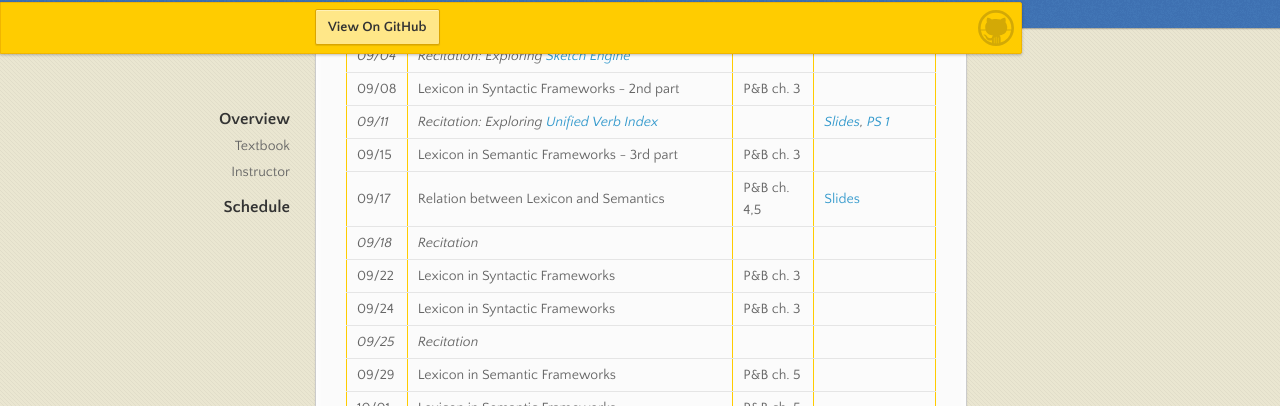
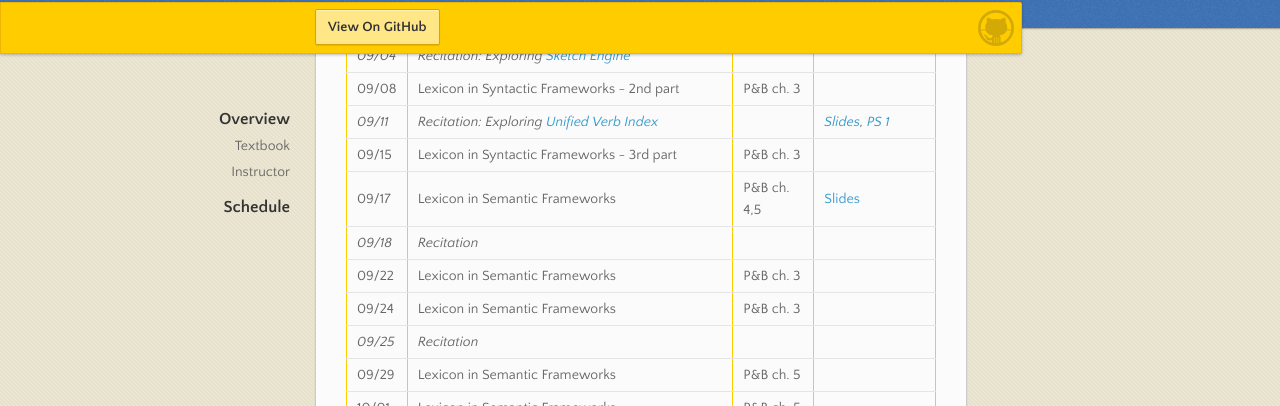
Before and after one commit to the-lexicon-2020/the-lexicon-2020.github.io, a Jekyll site: the page built from _pages/index.markdown, in a window 1280 px wide and 900 px high, scrolled down 967 px. Shown: the part 113-519 px from the top of the window. Built offline with Jekyll 4.4.1, drawn with Linux system fonts in a browser that asks for light colours; our own code applies the rules of GitHub Pages for plain Markdown files.

Commit message:
fix mistakes

```diff
--- a/_pages/index.markdown
+++ b/_pages/index.markdown
@@ -35,11 +35,11 @@ Professor [James Pustejovsky](mailto:jamesp@brandeis.edu)
 *09/04* | *Recitation: Exploring [Sketch Engine](https://www.sketchengine.eu/)* | |
 09/08 | Lexicon in Syntactic Frameworks - 2nd part | P&B ch. 3 |
 *09/11* | *Recitation: Exploring [Unified Verb Index](https://uvi.colorado.edu/uvi_search)* | | *[Slides](https://brandeis.box.com/s/0t165visgr9axypuebb3vhtyrfdhp7ad), [PS 1](https://docs.google.com/document/d/18MGhXRHWBgnZTJQtbnAYr7poOAGJQ45VxAfoOBwPgo8/edit)*
-09/15 | Lexicon in Semantic Frameworks - 3rd part | P&B ch. 3 |
-09/17 | Relation between Lexicon and Semantics | P&B ch. 4,5 | [Slides](https://brandeis.box.com/s/xyzyl67uvba0cu3kug9exdp3kr6eidex)
+09/15 | Lexicon in Syntactic Frameworks - 3rd part | P&B ch. 3 |
+09/17 | Lexicon in Semantic Frameworks | P&B ch. 4,5 | [Slides](https://brandeis.box.com/s/xyzyl67uvba0cu3kug9exdp3kr6eidex)
 *09/18* | *Recitation* | |
-09/22 | Lexicon in Syntactic Frameworks | P&B ch. 3 |
-09/24 | Lexicon in Syntactic Frameworks | P&B ch. 3 |
+09/22 | Lexicon in Semantic Frameworks | P&B ch. 3 |
+09/24 | Lexicon in Semantic Frameworks | P&B ch. 3 |
 *09/25* | *Recitation* | |
 09/29 | Lexicon in Semantic Frameworks | P&B ch. 5 |
 10/01 | Lexicon in Semantic Frameworks | P&B ch. 5 |
```
